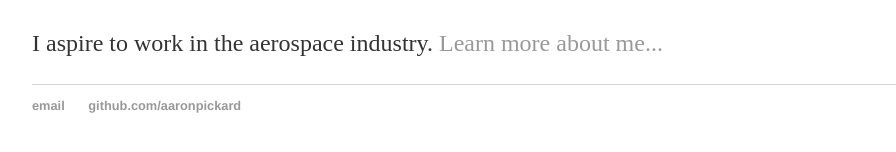
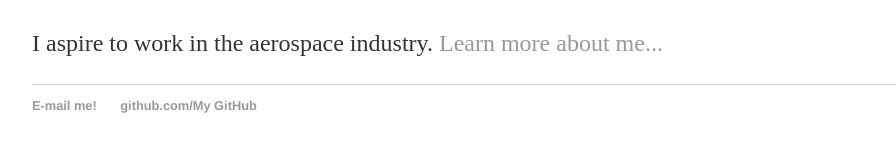
Before and after one commit to aaronpickard/aaronpickard.github.io, a Jekyll site: the page built from index.html, in a window 1280 px wide. Shown: the part 262-414 px from the top of the page, without its empty margins (160-1056 px from the left). Built offline with Jekyll 4.4.1, drawn with Linux system fonts in a browser that asks for light colours.

Commit message:
Update index.html
Adjusted index based on default.html

```diff
--- a/index.html
+++ b/index.html
@@ -1,32 +1,9 @@
-<!DOCTYPE html>
-<html>
-	<head>
-		<!-- I guess this is how comments work in HTML -->
-		<title>Aaron Pickard</title>
-		<!-- link to main stylesheet -->
-		<link rel="stylesheet" type="text/css" href="/css/main.css">
-	</head>
-	<body>
-		<nav>
-    		<ul>
-        		<li><a href="/">Home</a></li>
-	        	<li><a href="/about">About</a></li>
-        		<li><a href="/cv">CV</a></li>
-        		<li><a href="/blog">Blog</a></li>
-    		</ul>
-		</nav>
-		<div class="container">
-    		<div class="blurb">
-        		<h1>Hi, I'm Aaron!</h1>
-				<p>I'm a senior at Columbia University, where I study computer science, and at the Jewish Theological Seminary, where I study Talmud.</p>
+---
+layout: default
+title: Aaron Pickard
+---
+<div class="blurb">
+	<h1>Hi, I'm Aaron!</h1>
+	<p>I'm a senior at Columbia University, where I study computer science, and at the Jewish Theological Seminary, where I study Talmud.</p>
         <p>I aspire to work in the aerospace industry. <a href="/about">Learn more about me...</a></p>
-    		</div><!-- /.blurb -->
-		</div><!-- /.container -->
-		<footer>
-    		<ul>
-        		<li><a href="mailto:pickard.aaron@columbia.edu">email</a></li>
-        		<li><a href="https://github.com/aaronpickard">github.com/aaronpickard</a></li>
-			</ul>
-		</footer>
-	</body>
-</html>
+</div><!-- /.blurb -->
```
